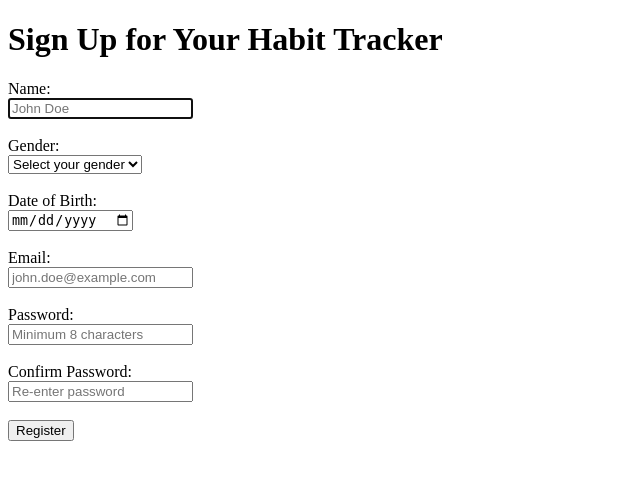
After one commit to Sarthak9149/Habit-tracker, a Flask app: page /signup in a window 1280 px wide. The commit adds this page. Shown: the top 480 px of the page, without its empty margins (0-640 px from the left). Run offline with Flask 3, Linux system fonts and the light colour scheme.

Commit message:
Added sign-up page

```diff
--- a/app.py
+++ b/app.py
@@ -1,11 +1,57 @@
-from flask import Flask, render_template, request
+from flask import Flask, render_template, request, redirect
+import sqlite3
 # flask --app app.py --debug run
 app = Flask(__name__)
+app.url_map.strict_slashes = False
 
 @app.route("/")
 def index():
     return render_template("index.html")
 
+@app.route("/login")
+def login():
+    return render_template("login.html")
+
+@app.route("/signup")
+def signup():
+    return render_template("signup.html")
+
+@app.route("/success", methods=["GET", "POST"])
+def success():
+    required_fields = ['name', 'gender', 'dob', 'email', 'password', 'confirm_password']
+    for field in required_fields:
+        value = request.form.get(f"{field}")
+        if not value:
+            display_name = field.replace("_", " ").title()
+            return render_template("error.html", message = f"Missing {display_name}")
+        elif (request.form.get("password") != request.form.get("confirm_password")):
+            return render_template("error.html", message="Enter same password")
+
+
+    try:
+        with sqlite3.connect('users.db') as connection:
+            cursor = connection.cursor()
+            sql = """CREATE TABLE IF NOT EXISTS users (id INTEGER PRIMARY KEY, name TEXT NOT NULL, gender TEXT,
+            dob TEXT, email NOT NULL UNIQUE, PASSWORD NOT NULL)"""
+            cursor.execute(sql)
+            connection.commit()
+
+            # inserting data into users database
+            new_required_fields = ['name', 'gender', 'dob', 'email', 'password']
+            values_to_insert = [request.form.get(field) for field in new_required_fields]
+
+
+            cursor.execute("""INSERT INTO users (name, gender, DOB, email, password) VALUES (?, ?, ?, ?, ?)""", tuple(values_to_insert))
+            connection.commit()
+
+    except sqlite3.IntegrityError:
+        return render_template("error.html", message="This email is already registered.")
+
+    except sqlite3.Error as e:
+        return render_template("error.html", message=f"Database Error: {e}")
+
+    return render_template("success.html")
+
 
 if __name__ == "__main__":
     app.run(debug=True)
--- a/templates/index.html
+++ b/templates/index.html
@@ -5,7 +5,7 @@
     <!-- Tailwind CSS -->
     <script src="https://cdn.tailwindcss.com"></script>
     <link rel="stylesheet" href="https://cdnjs.cloudflare.com/ajax/libs/font-awesome/6.0.0-beta3/css/all.min.css">
-    <link rel="stylesheet" href="{{ url_for('static', filename='css/style.css') }}">
+    <link rel="stylesheet" href="{{ url_for('static', filename='css/index_style.css') }}">
 {% endblock %}
 
 {% block body %}
@@ -17,7 +17,7 @@
         <!-- Navigation Bar -->
         <nav class="flex items-center justify-between p-4 bg-gray-100 rounded-2xl">
             <div class="flex items-center space-x-6">
-                <a href="#" class="text-gray-700 hover:text-indigo-600 transition duration-300">Login</a>
+                <a href="/login" class="text-gray-700 hover:text-indigo-600 transition duration-300">Login</a>
                 <a href="#" class="text-gray-700 hover:text-indigo-600 transition duration-300">Dashboard</a>
             </div>
             <div class="text-gray-500 font-semibold">
@@ -121,7 +121,7 @@
     </div>
     {% endblock %}
     {% block scripts %}
-    <script src="{{ url_for('static', filename='js/main.js') }}"></script>
+    <script src="{{ url_for('static', filename='js/index_main.js') }}"></script>
     {% endblock %}
 
 </html>
--- /dev/null
+++ b/templates/signup.html
@@ -0,0 +1,32 @@
+{% extends "layout.html" %}
+
+{% block body %}
+    <h1>Sign Up for Your Habit Tracker</h1>
+
+    <form action="/success" method="POST">
+        <label for="name">Name:</label><br>
+        <input type="text" id="name" name="name" placeholder="John Doe" required autofocus><br><br>
+
+        <label for="gender">Gender:</label><br>
+        <select id="gender" name="gender">
+            <option value="" disabled selected>Select your gender</option>
+            <option value="male">Male</option>
+            <option value="female">Female</option>
+        </select><br><br>
+
+        <label for="dob">Date of Birth:</label><br>
+        <input type="date" id="dob" name="dob" required><br><br>
+
+        <label for="email">Email:</label><br>
+        <input type="email" id="email" name="email" placeholder="john.doe@example.com" required><br><br>
+
+        <label for="password">Password:</label><br>
+        <input type="password" id="password" name="password" minlength="8" placeholder="Minimum 8 characters" required><br><br>
+
+        <label for="confirm_password">Confirm Password:</label><br>
+        <input type="password" id="confirm_password" name="confirm_password" minlength="8" placeholder="Re-enter password" required><br><br>
+
+        <button type="submit">Register</button>
+    </form>
+
+{% endblock %}
```
Also changed, not shown: templates/error.html (added, +7 -0 lines), templates/login.html (added, +25 -0 lines), templates/success.html (added, +8 -0 lines), static/css/index_style.css (renamed from static/css/style.css), static/js/index_main.js (renamed from static/js/main.js).
